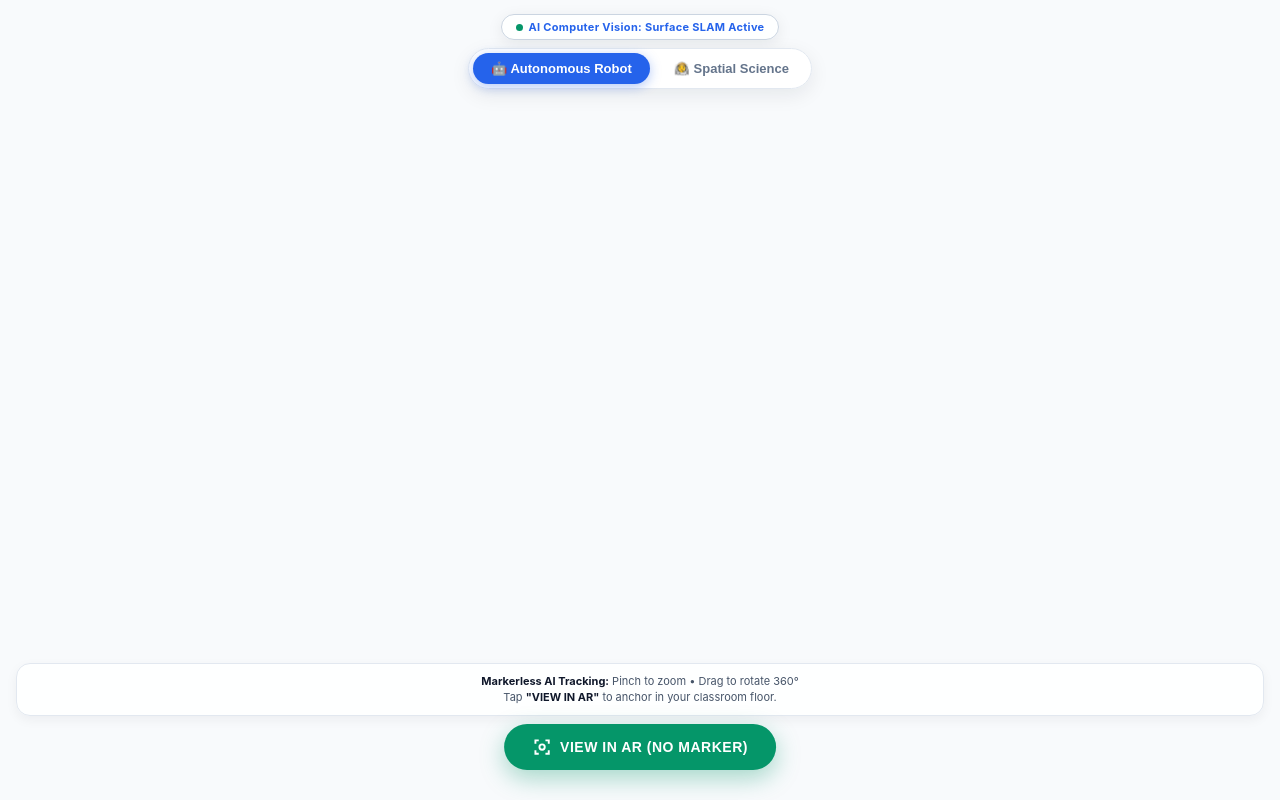
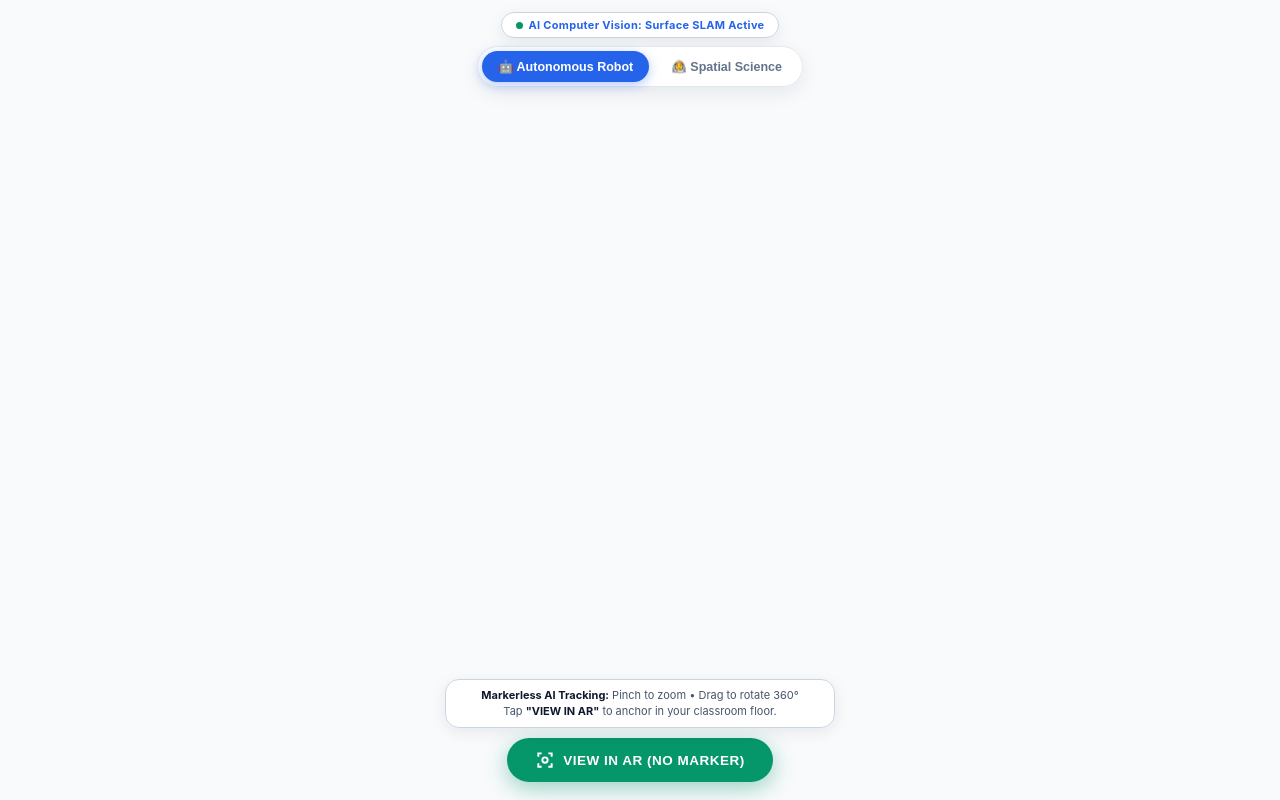
Before and after one commit to mohammedzizou/vr-project, a plain HTML site: page index.html in a window 1280 px wide. Drawn offline with Linux system fonts and the light colour scheme; some packages are replaced by stand-ins of ours; a script that the page names is missing.

Commit message:
Add files via upload

```diff
--- a/index.html
+++ b/index.html
@@ -2,7 +2,7 @@
 <html lang="en">
 <head>
     <meta charset="utf-8">
-    <meta name="viewport" content="width=device-width, initial-scale=1.0, user-scalable=no, maximum-scale=1.0">
+    <meta name="viewport" content="width=device-width, initial-scale=1.0, maximum-scale=1.0, user-scalable=no, viewport-fit=cover">
     <title>AI & Augmented Reality — Interactive WebAR</title>
     <!-- Google Model Viewer (Official WebXR, Apple ARKit Quick Look & Android Scene Viewer) -->
     <script type="module" src="https://ajax.googleapis.com/ajax/libs/model-viewer/3.4.0/model-viewer.min.js"></script>
@@ -15,31 +15,53 @@
             user-select: none;
             -webkit-user-select: none;
         }
+
+        :root {
+            --app-height: 100%;
+        }
+
+        html {
+            width: 100%;
+            height: 100%;
+            overflow: hidden;
+            background: #F8FAFC;
+        }
+
         body {
             background: #F8FAFC;
             font-family: -apple-system, BlinkMacSystemFont, 'Segoe UI', Roboto, Helvetica, Arial, sans-serif;
             color: #0F172A;
-            width: 100vw;
-            height: 100vh;
+            width: 100%;
+            height: 100%;
+            height: 100dvh;
+            height: calc(var(--vh, 1vh) * 100);
+            min-height: -webkit-fill-available;
             overflow: hidden;
+            position: fixed;
+            top: 0;
+            left: 0;
+            right: 0;
+            bottom: 0;
             display: flex;
             flex-direction: column;
-            position: relative;
         }
 
         /* 3D Model Viewer Canvas */
         model-viewer {
-            flex: 1;
+            position: absolute;
+            top: 0;
+            left: 0;
             width: 100%;
             height: 100%;
             --poster-color: transparent;
             outline: none;
+            z-index: 1;
         }
 
         /* Top Bar: Clean AI Status & Model Switcher */
         header {
-            position: absolute;
-            top: 14px;
+            position: fixed;
+            top: max(12px, env(safe-area-inset-top, 12px));
             left: 0;
             right: 0;
             display: flex;
@@ -48,13 +70,17 @@
             gap: 8px;
             z-index: 30;
             padding: 0 16px;
+            pointer-events: none;
         }
 
         /* AI Vision Tracking Badge */
         .ai-badge {
-            background: rgba(255, 255, 255, 0.92);
+            pointer-events: auto;
+            background: rgba(255, 255, 255, 0.94);
             border: 1px solid #CBD5E1;
             box-shadow: 0 4px 16px rgba(15, 23, 42, 0.08);
+            backdrop-filter: blur(12px);
+            -webkit-backdrop-filter: blur(12px);
             border-radius: 20px;
             padding: 5px 14px;
             font-size: 11px;
@@ -80,6 +106,7 @@
         }
 
         .model-selector {
+            pointer-events: auto;
             background: rgba(255, 255, 255, 0.95);
             border: 1px solid #E2E8F0;
             backdrop-filter: blur(12px);
@@ -94,9 +121,9 @@
             background: transparent;
             border: none;
             color: #64748B;
-            padding: 8px 18px;
+            padding: 8px 16px;
             border-radius: 20px;
-            font-size: 13px;
+            font-size: 12.5px;
             font-weight: 600;
             cursor: pointer;
             transition: all 0.2s ease;
@@ -109,54 +136,93 @@
             box-shadow: 0 3px 12px rgba(37, 99, 235, 0.35);
         }
 
-        /* Clean, Small, High-Contrast AR Button */
+        /* Dedicated Responsive Bottom Control Area */
+        .bottom-area {
+            position: fixed;
+            bottom: 0;
+            left: 0;
+            right: 0;
+            display: flex;
+            flex-direction: column;
+            align-items: center;
+            gap: 10px;
+            padding: 0 16px;
+            padding-bottom: max(18px, env(safe-area-inset-bottom, 18px));
+            z-index: 100;
+            pointer-events: none;
+        }
+
+        /* Explanatory gesture and AI info card */
+        .info-card {
+            pointer-events: auto;
+            width: 100%;
+            max-width: 390px;
+            background: rgba(255, 255, 255, 0.94);
+            border: 1px solid #CBD5E1;
+            backdrop-filter: blur(12px);
+            -webkit-backdrop-filter: blur(12px);
+            border-radius: 14px;
+            padding: 8px 14px;
+            text-align: center;
+            font-size: 11px;
+            color: #475569;
+            line-height: 1.4;
+            box-shadow: 0 4px 16px rgba(15, 23, 42, 0.08);
+        }
+        .info-card strong {
+            color: #0F172A;
+        }
+
+        /* Always-Visible, Mobile-Optimized AR Button */
         #ar-button {
-            position: absolute;
-            bottom: 30px;
-            left: 50%;
-            transform: translateX(-50%);
+            pointer-events: auto;
             background: #059669;
             border-radius: 30px;
             border: none;
-            padding: 13px 28px;
-            font-size: 14px;
+            padding: 12px 28px;
+            font-size: 13.5px;
             font-weight: 700;
             letter-spacing: 0.5px;
             color: #FFFFFF;
-            box-shadow: 0 8px 24px rgba(5, 150, 105, 0.35);
+            box-shadow: 0 6px 22px rgba(5, 150, 105, 0.4);
             cursor: pointer;
             display: flex !important;
             align-items: center;
             gap: 8px;
-            z-index: 999;
             transition: transform 0.2s ease, box-shadow 0.2s ease;
             white-space: nowrap;
         }
         #ar-button:active {
-            transform: translateX(-50%) scale(0.96);
-            box-shadow: 0 4px 12px rgba(5, 150, 105, 0.25);
+            transform: scale(0.96);
+            box-shadow: 0 3px 10px rgba(5, 150, 105, 0.3);
         }
 
-        /* Explanatory gesture and AI info hint */
+        /* Compact adaptations for small devices (e.g., iPhone SE or landscape) */
+        @media (max-height: 650px) {
+            header {
+                top: 8px;
+                gap: 4px;
+            }
+            .ai-badge {
+                font-size: 10px;
+                padding: 3px 10px;
+            }
+            .selector-btn {
+                font-size: 11px;
+                padding: 6px 12px;
+            }
+            .bottom-area {
+                gap: 6px;
+                padding-bottom: max(12px, env(safe-area-inset-bottom, 12px));
+            }
             .info-card {
-            position: absolute;
-            bottom: 84px;
-            left: 16px;
-            right: 16px;
-            background: rgba(255, 255, 255, 0.92);
-            border: 1px solid #E2E8F0;
-            border-radius: 14px;
-            padding: 10px 14px;
-            text-align: center;
-            font-size: 11px;
-            color: #475569;
-            line-height: 1.4;
-            box-shadow: 0 4px 12px rgba(15, 23, 42, 0.05);
-            pointer-events: none;
-            z-index: 20;
+                font-size: 10px;
+                padding: 5px 10px;
             }
-        .info-card strong {
-            color: #0F172A;
+            #ar-button {
+                padding: 10px 22px;
+                font-size: 12.5px;
+            }
         }
     </style>
 </head>
@@ -173,12 +239,6 @@
             <button class="selector-btn" id="btn-astro" onclick="switchModel('astro')">🧑‍🚀 Spatial Science</button>
         </div>
     </header>
-
-    <!-- Info Banner for Students -->
-    <div class="info-card" id="info-card">
-        <strong>Markerless AI Tracking:</strong> Pinch to zoom &bull; Drag to rotate 360°<br>
-        Tap <strong>"VIEW IN AR"</strong> to anchor in your classroom floor.
-    </div>
 
     <!-- Google Model Viewer (Markerless True AR with AI SLAM) -->
     <model-viewer
@@ -201,7 +261,12 @@
         <button slot="ar-button" id="hidden-slot-btn" style="display:none;"></button>
     </model-viewer>
 
-    <!-- Visible AR Button for Mobile Devices -->
+    <!-- Dedicated Responsive Bottom Area: Guarantees button is fully above Chrome/Safari bars -->
+    <div class="bottom-area">
+        <div class="info-card" id="info-card">
+            <strong>Markerless AI Tracking:</strong> Pinch to zoom &bull; Drag to rotate 360°<br>
+            Tap <strong>"VIEW IN AR"</strong> to anchor in your classroom floor.
+        </div>
         <button id="ar-button" onclick="launchAR()">
             <svg width="20" height="20" viewBox="0 0 24 24" fill="none" stroke="currentColor" stroke-width="2.3">
                 <path d="M4 8V4h4M20 8V4h-4M4 16v4h4M20 16v4h-4"/>
@@ -209,10 +274,21 @@
             </svg>
             <span>VIEW IN AR (NO MARKER)</span>
         </button>
+    </div>
 
     <script>
         const viewer = document.getElementById('viewer');
         const infoCard = document.getElementById('info-card');
+
+        // Dynamic Viewport Height calculation for mobile Chrome & Safari navigation bars
+        function updateViewportHeight() {
+            const vh = window.innerHeight * 0.01;
+            document.documentElement.style.setProperty('--vh', `${vh}px`);
+        }
+        window.addEventListener('resize', updateViewportHeight);
+        window.addEventListener('orientationchange', updateViewportHeight);
+        window.addEventListener('DOMContentLoaded', updateViewportHeight);
+        updateViewportHeight();
 
         function launchAR() {
             if (viewer && typeof viewer.activateAR === 'function') {
```
Lines whose indentation alone changed are shown as unchanged.
